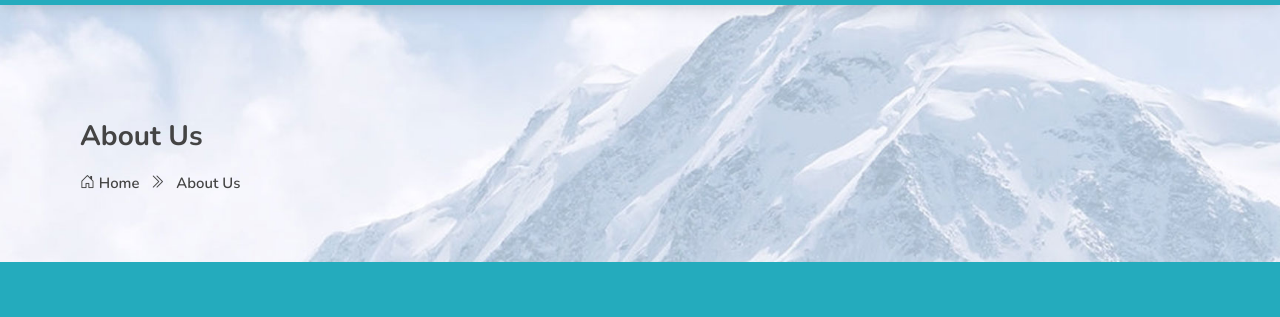
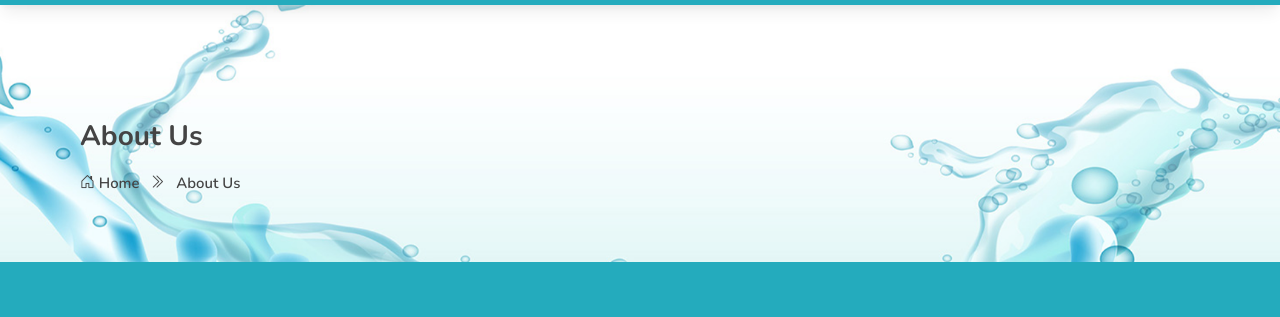
Before and after one commit to SmartiappsDevTeam/aquafresh, a plain HTML site: page about.html in a window 1280 px wide. Shown: the part 70-387 px from the top of the page. Drawn offline with nearby package versions, Linux system fonts and the light colour scheme; files whose address does not match are found by name.

Commit message:
sliderimage

```diff
--- a/assets/css/style.css
+++ b/assets/css/style.css
@@ -195,7 +195,7 @@ body {
 }
 
 .page-nav {
-  background-image: url('/assets/images/slider/s2.jpg');
+  background-image: url('/assets/images/slider/s1.jpg');
   background-size: 100%;
   padding: 68px;
   text-align: center;
```
